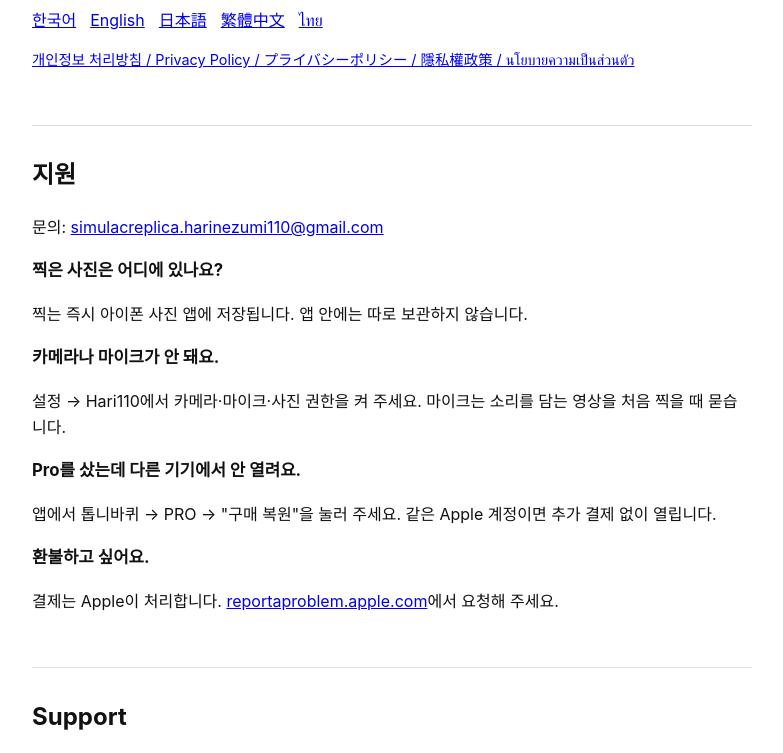
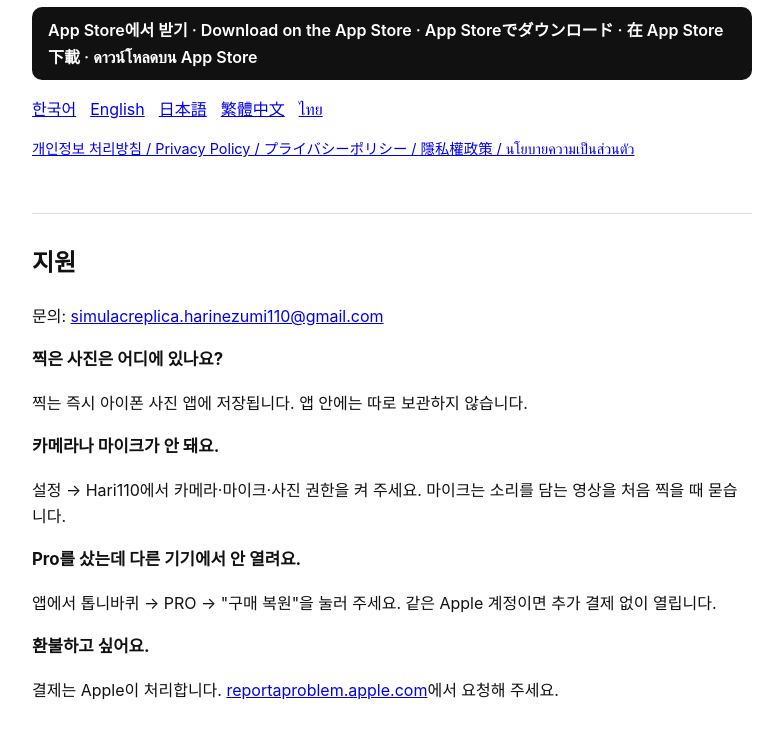
Before and after one commit to simulacreplica-boop/hari110, a plain HTML site: page support/index.html in a window 1280 px wide. Shown: the part 92-845 px from the top of the page, without its empty margins (248-1031 px from the left). Drawn offline with Linux system fonts and the light colour scheme.

Commit message:
지원 페이지에 App Store 링크 추가

```diff
--- a/support/index.html
+++ b/support/index.html
@@ -8,11 +8,12 @@
   body { font-family: -apple-system, BlinkMacSystemFont, "Helvetica Neue", sans-serif; max-width: 720px; margin: 40px auto; padding: 0 20px; line-height: 1.65; color: #111; }
   h1 { font-size: 1.6em; } h2 { margin-top: 2.2em; border-top: 1px solid #ddd; padding-top: 1.2em; }
   h3 { font-size: 1.05em; margin-bottom: .2em; }
-  nav a { margin-right: 14px; } .muted { color: #666; font-size: .9em; }
+  nav a { margin-right: 14px; } a.store { display: inline-block; background: #111; color: #fff; padding: 10px 16px; border-radius: 10px; text-decoration: none; font-weight: 600; } .muted { color: #666; font-size: .9em; }
 </style>
 </head>
 <body>
 <h1>Hari110</h1>
+<p><a class="store" href="https://apps.apple.com/app/id6836192589">App Store에서 받기 · Download on the App Store · App Storeでダウンロード · 在 App Store 下載 · ดาวน์โหลดบน App Store</a></p>
 <nav><a href="#ko">한국어</a><a href="#en">English</a><a href="#ja">日本語</a><a href="#zh-Hant">繁體中文</a><a href="#th">ไทย</a></nav>
 <p class="muted"><a href="../privacy/">개인정보 처리방침 / Privacy Policy / プライバシーポリシー / 隱私權政策 / นโยบายความเป็นส่วนตัว</a></p>
 
```
